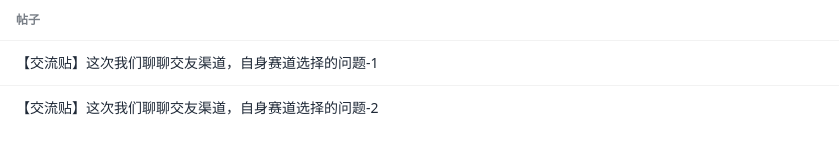
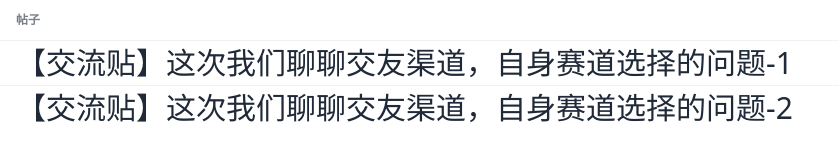
Before and after one commit to fhyxz001/tiangou, a plain HTML site: page index.html in a window 1280 px wide. Shown: the whole page, without its empty margins (0-839 px from the left). Drawn offline with nearby package versions, Linux system fonts and the light colour scheme.

Commit message:
字体放大

```diff
--- a/index.html
+++ b/index.html
@@ -18,12 +18,11 @@
             </thead>
             <tbody>
             <tr v-for="item in postlist">
-                <td @click="jump(item)">{{item}}</td>
+                <td style="font-size: 30px" @click="jump(item)">{{item}}</td>
             </tr>
             </tbody>
         </table>
     </div>
-
 </div>
 <script>
 
```
